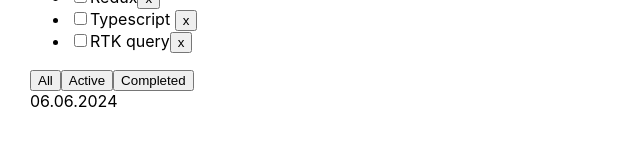
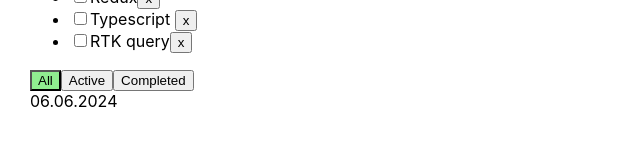
Before and after one commit to nikitastas/todolist, a React (Create React App) app: page / in a window 1280 px wide. Shown: the part 207-352 px from the top of the page, without its empty margins (0-640 px from the left). Built offline with nearby package versions, Linux system fonts and the light colour scheme.

Commit message:
Added styling for filter buttons

```diff
--- a/src/App.css
+++ b/src/App.css
@@ -14,3 +14,7 @@
 .error-message {
   color: red;
 }
+
+.active-filter {
+  background-color: lightgreen;
+}
--- a/src/App.tsx
+++ b/src/App.tsx
@@ -60,7 +60,7 @@ export function App() {
     return (
         <div className="App">
             <Todolist title={'What to learn'} tasks={tasksForTodolist} date={'06.06.2024'} removeTask={removeTask}
-                      changeFilter={changeFilter} addTask={addTask} changeTaskStatus={changeTaskStatus}/>
+                      changeFilter={changeFilter} addTask={addTask} changeTaskStatus={changeTaskStatus} filter={filter}/>
         </div>
     );
 }
--- a/src/Button.tsx
+++ b/src/Button.tsx
@@ -1,8 +1,9 @@
 type Props = {
     title: string
     onClick?: () => void
+    className?: string
 }
 
-export const Button = ({title, onClick}: Props) => {
-    return <button onClick={onClick}>{title}</button>
+export const Button = ({title, onClick, className}: Props) => {
+    return <button className={className} onClick={onClick}>{title}</button>
 }
--- a/src/Todolist.tsx
+++ b/src/Todolist.tsx
@@ -10,6 +10,7 @@ type Props = {
     changeFilter: (filter: FilterValuesType) => void
     addTask: (title: string) => void
     changeTaskStatus: (taskId: string, taskStatus: boolean) => void
+    filter: FilterValuesType
 }
 
 type Task = {
@@ -18,7 +19,7 @@ type Task = {
     isDone: boolean
 }
 
-export const Todolist = ({title, tasks, date, removeTask, changeFilter, addTask, changeTaskStatus}: Props) => {
+export const Todolist = ({title, tasks, date, removeTask, changeFilter, addTask, changeTaskStatus, filter}: Props) => {
     const [taskTitle, setTaskTitle] = useState('')
     const [error, setError] = useState<string | null>(null)
 
@@ -78,9 +79,11 @@ export const Todolist = ({title, tasks, date, removeTask, changeFilter, addTask,
             )}
 
             <div>
-                <Button title={'All'} onClick={() => changeFilterTasksHandler('all')}/>
-                <Button title={'Active'} onClick={() => changeFilterTasksHandler('active')}/>
-                <Button title={'Completed'} onClick={() => changeFilterTasksHandler('completed')}/>
+                <Button className={filter === 'all' ? 'active-filter' : ''}
+                        title={'All'}
+                        onClick={() => changeFilterTasksHandler('all')}/>
+                <Button className={filter === 'active' ? 'active-filter' : ''} title={'Active'} onClick={() => changeFilterTasksHandler('active')}/>
+                <Button className={filter === 'completed' ? 'active-filter' : ''} title={'Completed'} onClick={() => changeFilterTasksHandler('completed')}/>
             </div>
             <div>{date}</div>
         </div>
```
